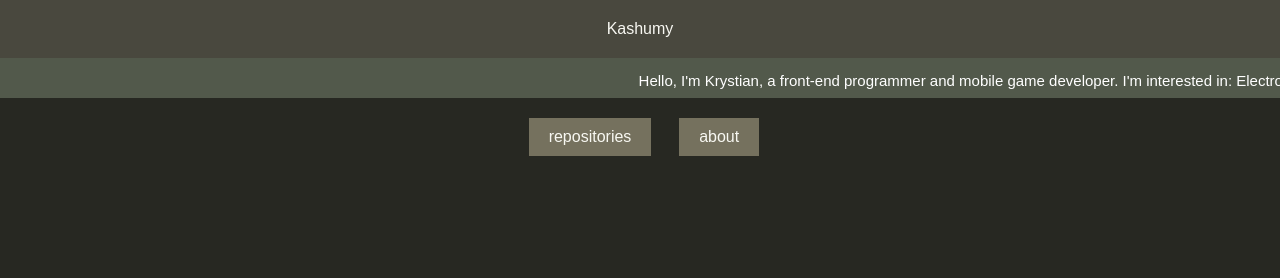
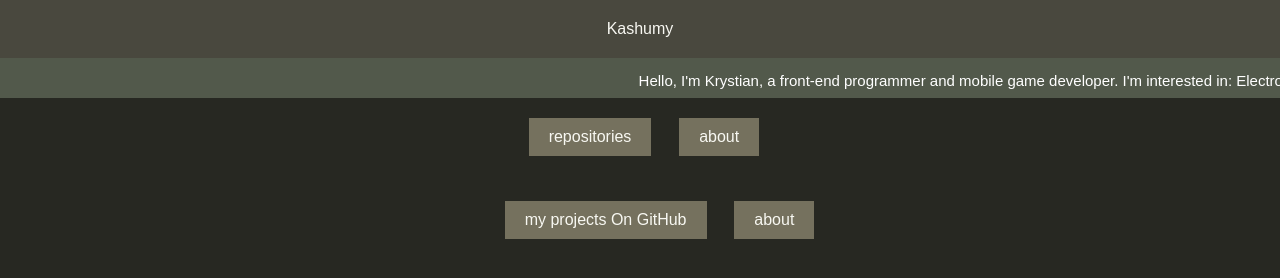
Before and after one commit to Kashumy/kashumy.github.io, a plain HTML site: page index.html in a window 1280 px wide. Drawn offline with Linux system fonts and the light colour scheme.

Commit message:
Update index.html

```diff
--- a/index.html
+++ b/index.html
@@ -192,6 +192,8 @@ Kashumy
 <pre style="white-space: pre-wrap">
 <a href="./repositories.html" style="color: rgba(0,0,0,0.0"> <button id="runButton">repositories</button></a> <button id="aboutButton">about</button>
  <br> <br>
+    <a href="https://github.com/Kashumy?tab=repositories" style="color: rgba(0,0,0,0.0"> <button id="runButton">my projects On GitHub</button></a> <button id="aboutButton">about</button>
+ <br> <br>
 </pre>
 <!--<a href="/runthis.html" style="color: rgba(0,0,0,0.0"> <button>Play Game /ubenplatinum</button></a>-->
 </main>
@@ -208,6 +210,8 @@ I'm interested in electronics and the field of nanotechnology.
 Of course, I'm not a fan of Arduino, Raspberry Pi, or any of those things .
 I prefer to create things from the ground up, with electronic element like metal oxide memristor , homemade zener dioded and capacitors transistors etc.
 I love C++, HTML,Js,Css, electrochemistry
+
+
 </pre>
   </div>
 
```
